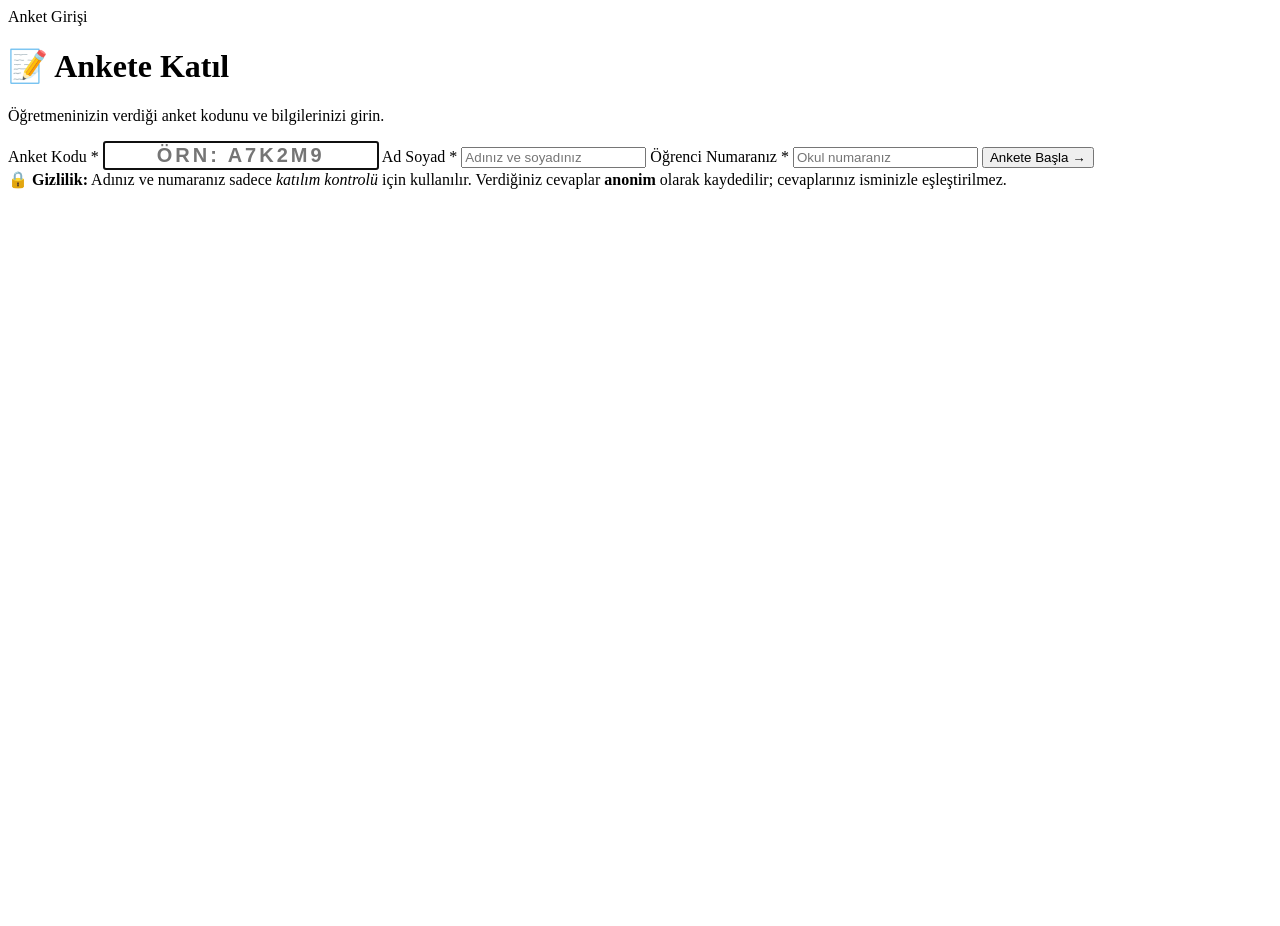
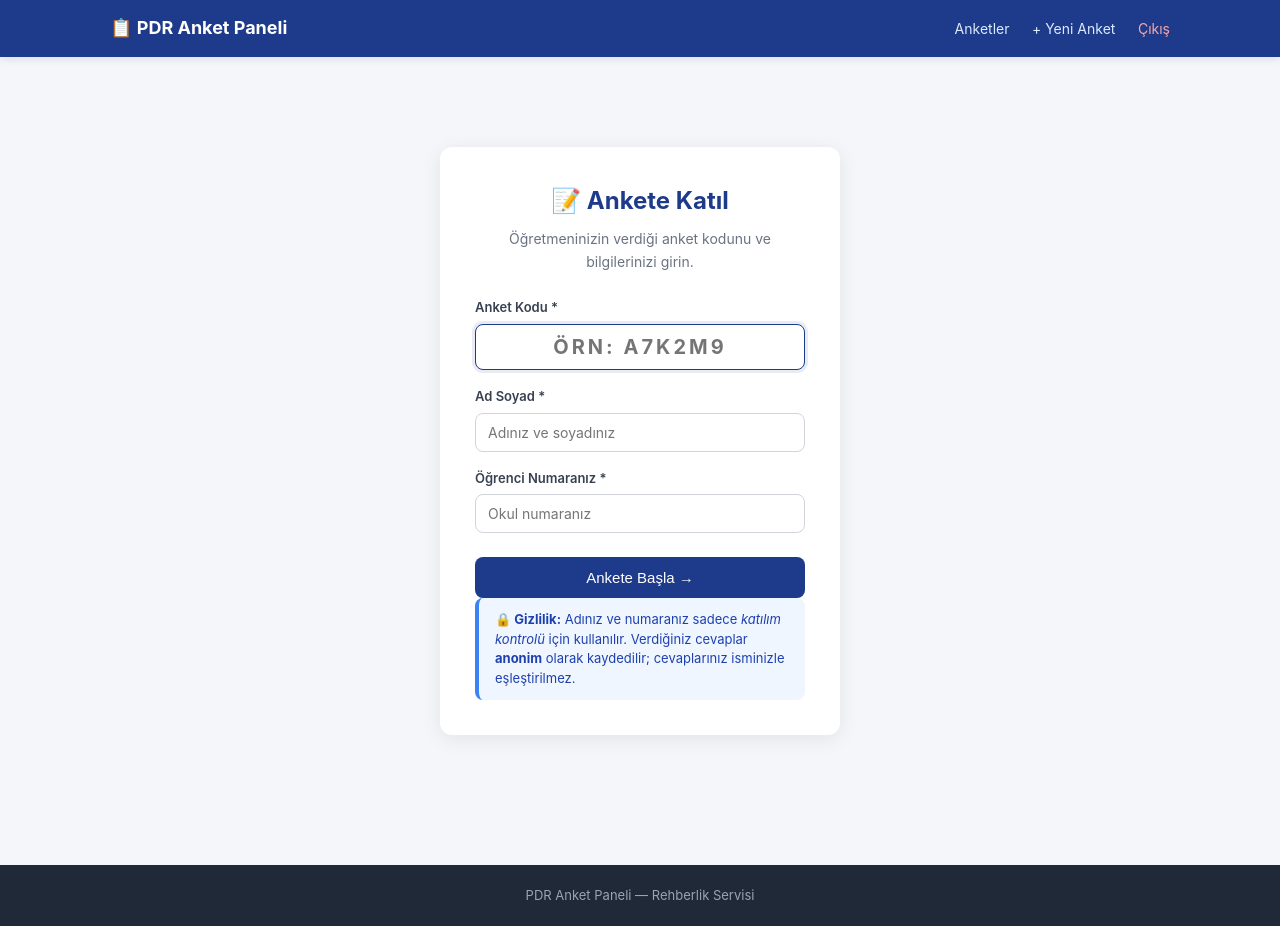
Before and after one commit to rusenozdili1-cloud/pdr-anket-paneli, a Flask app: page /ogrenci in a window 1280 px wide. Before the commit the page ends 189 px from the top, so only its background shows below. Run offline with Flask 3, Linux system fonts and the light colour scheme; the visitor is signed in with stand-in values (Sample User, id 1).

Commit message:
Update base.html

```diff
--- a/templates/base.html
+++ b/templates/base.html
@@ -1,44 +1,41 @@
 <!DOCTYPE html>
-{% block baslik %}Anketler — PDR Panel{% endblock %}
-{% block icerik %}
+<html lang="tr">
+<head>
+<meta charset="UTF-8">
+<meta name="viewport" content="width=device-width, initial-scale=1.0">
+<title>{% block baslik %}PDR Anket{% endblock %}</title>
+<link rel="stylesheet" href="{{ url_for('static', filename='style.css') }}">
+</head>
+<body>
 
-<div class="baslik-satir">
-  <h1>📋 Anketlerim</h1>
-  <a href="{{ url_for('anket_yeni') }}" class="btn birincil">+ Yeni Anket Oluştur</a>
-</div>
-
-{% if anketler %}
-  <div class="anket-listesi">
-    {% for a in anketler %}
-      <div class="anket-kart">
-        <div class="anket-ust">
-          <h3>{{ a.baslik }}</h3>
-          {% if a.yayinda %}
-            <span class="etiket yesil">Yayında</span>
-          {% else %}
-            <span class="etiket gri">Taslak</span>
-          {% endif %}
-        </div>
-        {% if a.aciklama %}
-          <p class="anket-aciklama">{{ a.aciklama }}</p>
-        {% endif %}
-        <div class="anket-meta">
-          <span>🔑 Kod: <strong class="kod">{{ a.kod }}</strong></span>
-          <span>📅 {{ a.olusturma[:10] }}</span>
-        </div>
-        <div class="anket-butonlar">
-          <a href="{{ url_for('anket_duzenle', anket_id=a.id) }}" class="btn kucuk">✏️ Düzenle</a>
-          <a href="{{ url_for('sonuclar', anket_id=a.id) }}" class="btn kucuk">📊 Sonuçlar</a>
-          <a href="{{ url_for('sonuclar_csv', anket_id=a.id) }}" class="btn kucuk">⬇️ CSV</a>
-        </div>
-      </div>
-    {% endfor %}
+{% if session.get('ogretmen') %}
+<header class="ust">
+  <div class="kap">
+    <a href="{{ url_for('panel') }}" class="logo">📋 PDR Anket Paneli</a>
+    <nav>
+      <a href="{{ url_for('panel') }}">Anketler</a>
+      <a href="{{ url_for('anket_yeni') }}">+ Yeni Anket</a>
+      <a href="{{ url_for('logout') }}" class="cikis">Çıkış</a>
+    </nav>
   </div>
-{% else %}
-  <div class="bos-durum">
-    <p>Henüz anket oluşturmadınız.</p>
-    <a href="{{ url_for('anket_yeni') }}" class="btn birincil">İlk Anketinizi Oluşturun</a>
-  </div>
+</header>
 {% endif %}
 
-{% endblock %}
+<main class="kap">
+  {% with mesajlar = get_flashed_messages(with_categories=true) %}
+    {% if mesajlar %}
+      {% for kategori, mesaj in mesajlar %}
+        <div class="uyari {{ kategori }}">{{ mesaj }}</div>
+      {% endfor %}
+    {% endif %}
+  {% endwith %}
+
+  {% block icerik %}{% endblock %}
+</main>
+
+<footer class="alt">
+  <div class="kap">PDR Anket Paneli — Rehberlik Servisi</div>
+</footer>
+
+</body>
+</html>
```
